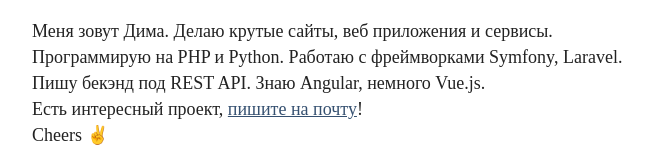
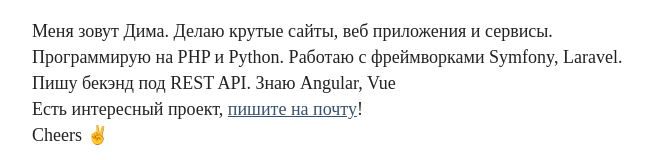
Before and after one commit to gdkv/epictest, a website: page public/index.html in a window 1280 px wide. Shown: the part 194-354 px from the top of the page, without its empty margins (8-661 px from the left). Drawn offline with Linux system fonts and the light colour scheme; a web font is replaced by a local one.

Commit message:
Update index.html

```diff
--- a/public/index.html
+++ b/public/index.html
@@ -20,7 +20,7 @@
             <h1>Ni hao</h1>
             <p>Меня зовут Дима. Делаю крутые сайты, веб приложения и сервисы.</p>
             <p>Программирую на PHP и Python. Работаю с фреймворками Symfony, Laravel.</p>
-            <p>Пишу бекэнд под REST API. Знаю Angular, немного Vue.js.</p>
+            <p>Пишу бекэнд под REST API. Знаю Angular, Vue</p>
             <p>Есть интересный проект, <a href="mailto:d.o.gudkov@gmail.com">пишите&nbsp;на&nbsp;почту</a>!</p>
             <p>Cheers ✌️</p>
         </section>
```
